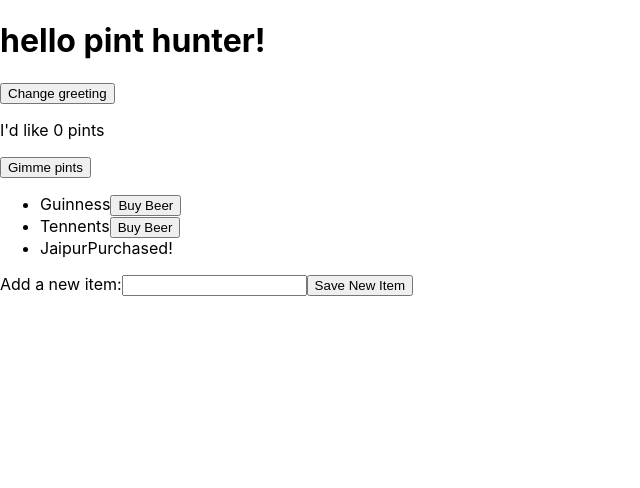
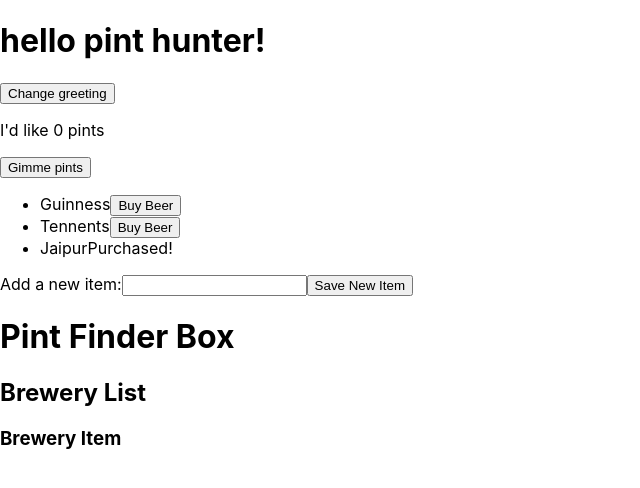
Before and after one commit to sarahvii/pint-hunter, a React (Create React App) app: page / in a window 1280 px wide. Shown: the top 488 px of the page, without its empty margins (0-640 px from the left). Built offline with nearby package versions, Linux system fonts and the light colour scheme.

Commit message:
brewery components created

```diff
--- a/src/App.js
+++ b/src/App.js
@@ -1,5 +1,6 @@
 import React, {useState} from 'react';
 import './App.css';
+import PintFinderBox from './containers/PintFinderBox';
 
 function App() {
     const [greeting, setGreeting] = useState("hello pint hunter!");
@@ -67,6 +68,7 @@ function App() {
       <input id="new-item" type="text" value={newItem} onChange={handleItemInput}/>
       <input type="submit" value="Save New Item" />
     </form>
+    <PintFinderBox/>
     </>
   );
 }
--- /dev/null
+++ b/src/components/BreweryItem.js
@@ -0,0 +1,9 @@
+import React from "react";
+
+const BreweryItem = () => {
+    return (
+        <h3>Brewery Item</h3>
+     );
+}
+
+export default BreweryItem;
--- /dev/null
+++ b/src/components/BreweryList.js
@@ -0,0 +1,13 @@
+import React from "react";
+import BreweryItem from "./BreweryItem";
+
+const BreweryList = () => {
+    return (
+        <>
+        <h2>Brewery List</h2>
+        <BreweryItem/>
+        </>
+     );
+}
+
+export default BreweryList;
--- /dev/null
+++ b/src/containers/PintFinderBox.js
@@ -0,0 +1,13 @@
+import React from "react";
+import BreweryList from "../components/BreweryList";
+
+const PintFinderBox = () => {
+    return (
+        <>
+        <h1>Pint Finder Box</h1>
+        <BreweryList/>
+        </>
+     );
+}
+
+export default PintFinderBox;
```
